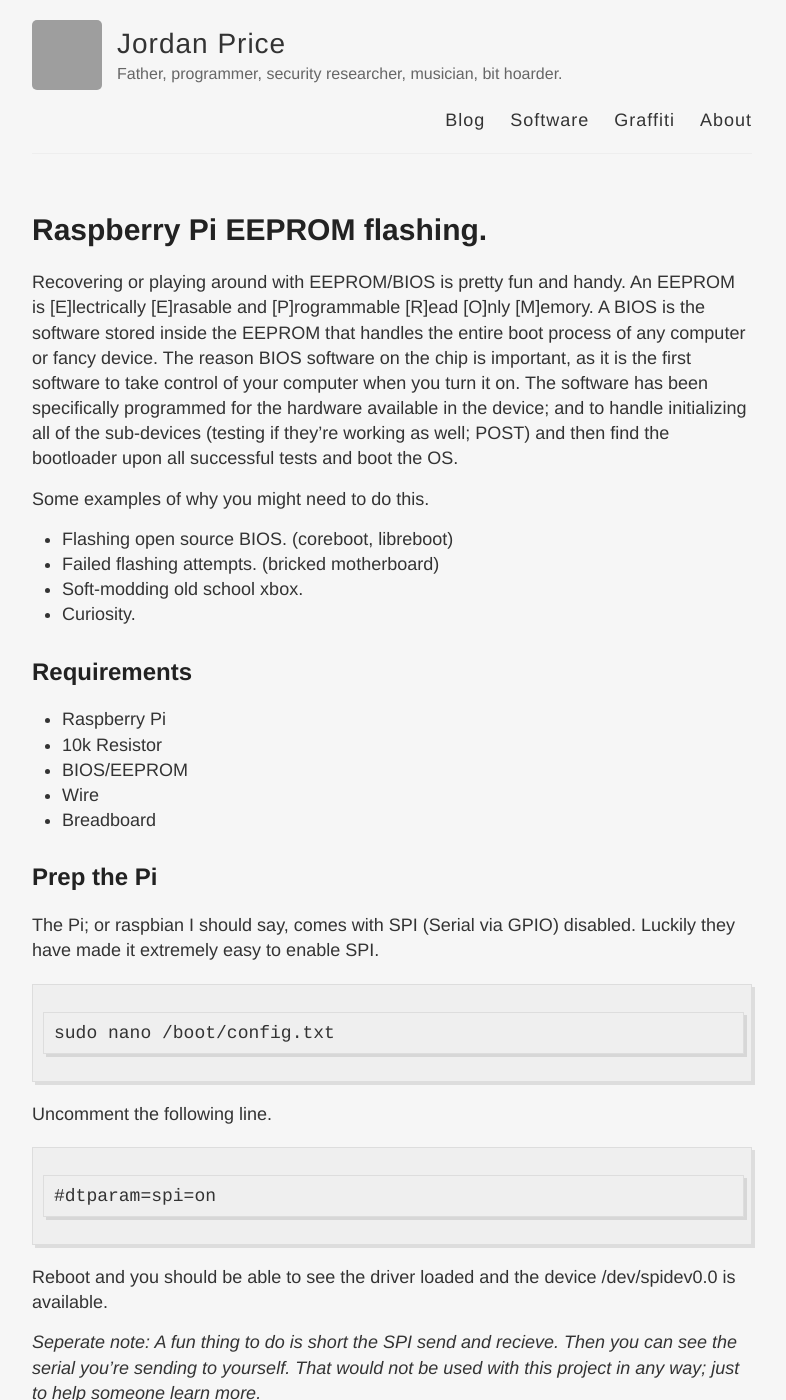
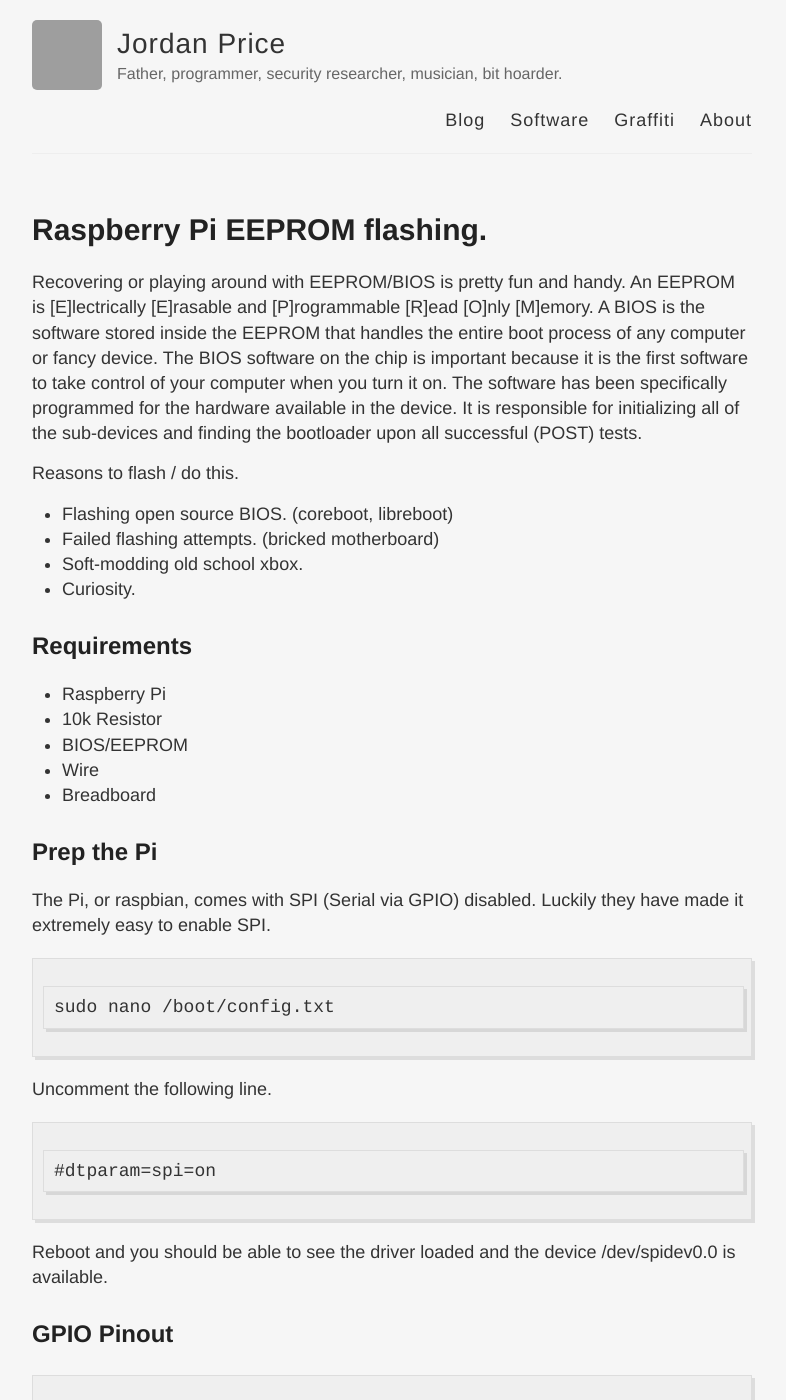
Before and after one commit to thejordanprice/thejordanprice.github.io, a Jekyll site: the page built from _posts/2017-7-16-Pi-Bios-Flasher.md, in a window 1280 px wide and 1400 px high. Shown: the whole window, without its empty margins (248-1034 px from the left). Built offline with Jekyll 4.4.1, drawn with Linux system fonts in a browser that asks for light colours; comment, search, counter and statistics services are not loaded; some of the changed text lies outside the part shown; grey boxes are pictures that could not be loaded.

Commit message:
minor edits in bios-flasher post.

```diff
--- a/_posts/2017-7-16-Pi-Bios-Flasher.md
+++ b/_posts/2017-7-16-Pi-Bios-Flasher.md
@@ -4,9 +4,9 @@
 comments: true
 ---
 
-Recovering or playing around with EEPROM/BIOS is pretty fun and handy. An EEPROM is [E]lectrically [E]rasable and [P]rogrammable [R]ead [O]nly [M]emory. A BIOS is the software stored inside the EEPROM that handles the entire boot process of any computer or fancy device. The reason BIOS software on the chip is important, as it is the first software to take control of your computer when you turn it on. The software has been specifically programmed for the hardware available in the device; and to handle initializing all of the sub-devices (testing if they're working as well; POST) and then find the bootloader upon all successful tests and boot the OS.
+Recovering or playing around with EEPROM/BIOS is pretty fun and handy. An EEPROM is [E]lectrically [E]rasable and [P]rogrammable [R]ead [O]nly [M]emory. A BIOS is the software stored inside the EEPROM that handles the entire boot process of any computer or fancy device. The BIOS software on the chip is important because it is the first software to take control of your computer when you turn it on. The software has been specifically programmed for the hardware available in the device. It is responsible for initializing all of the sub-devices and finding the bootloader upon all successful (POST) tests.
 
-Some examples of why you might need to do this.
+Reasons to flash / do this.
 
 - Flashing open source BIOS. (coreboot, libreboot)
 - Failed flashing attempts. (bricked motherboard)
@@ -23,7 +23,7 @@
 
 ## Prep the Pi
 
-The Pi; or raspbian I should say, comes with SPI (Serial via GPIO) disabled. Luckily they have made it extremely easy to enable SPI.
+The Pi, or raspbian, comes with SPI (Serial via GPIO) disabled. Luckily they have made it extremely easy to enable SPI.
 
     sudo nano /boot/config.txt
 
@@ -32,8 +32,6 @@
     #dtparam=spi=on
 
 Reboot and you should be able to see the driver loaded and the device /dev/spidev0.0 is available.
-
-*Seperate note: A fun thing to do is short the SPI send and recieve. Then you can see the serial you're sending to yourself. That would not be used with this project in any way; just to help someone learn more.*
 
 ## GPIO Pinout
 
@@ -48,7 +46,6 @@
 
 In my case it was the Winbond 25q64fv, which seems to be a very common chip in decent motherboards.
 Of course, this could vary and you should always check your spec sheets for the chip in question.
-It seems that most people put a 10k resistor on pin 1 of the EEPROM, I'm not 100% why; the spec sheet did not specify anything of the sort when I was researching.
 
     1 <--> /CS
     2 <--> DO
```
Also changed, not shown: other parts of _posts/2017-7-16-Pi-Bios-Flasher.md (+1 -1 lines).
